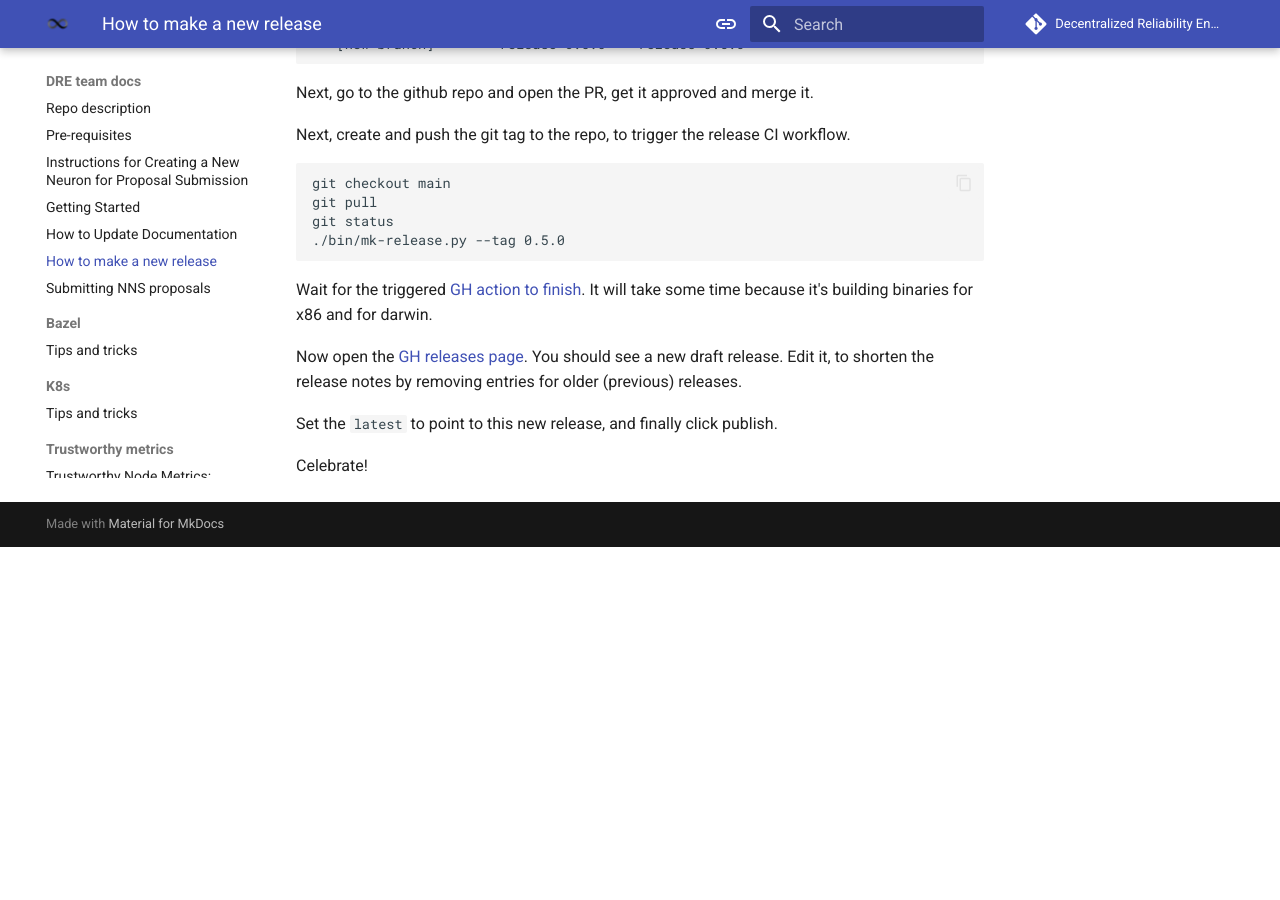
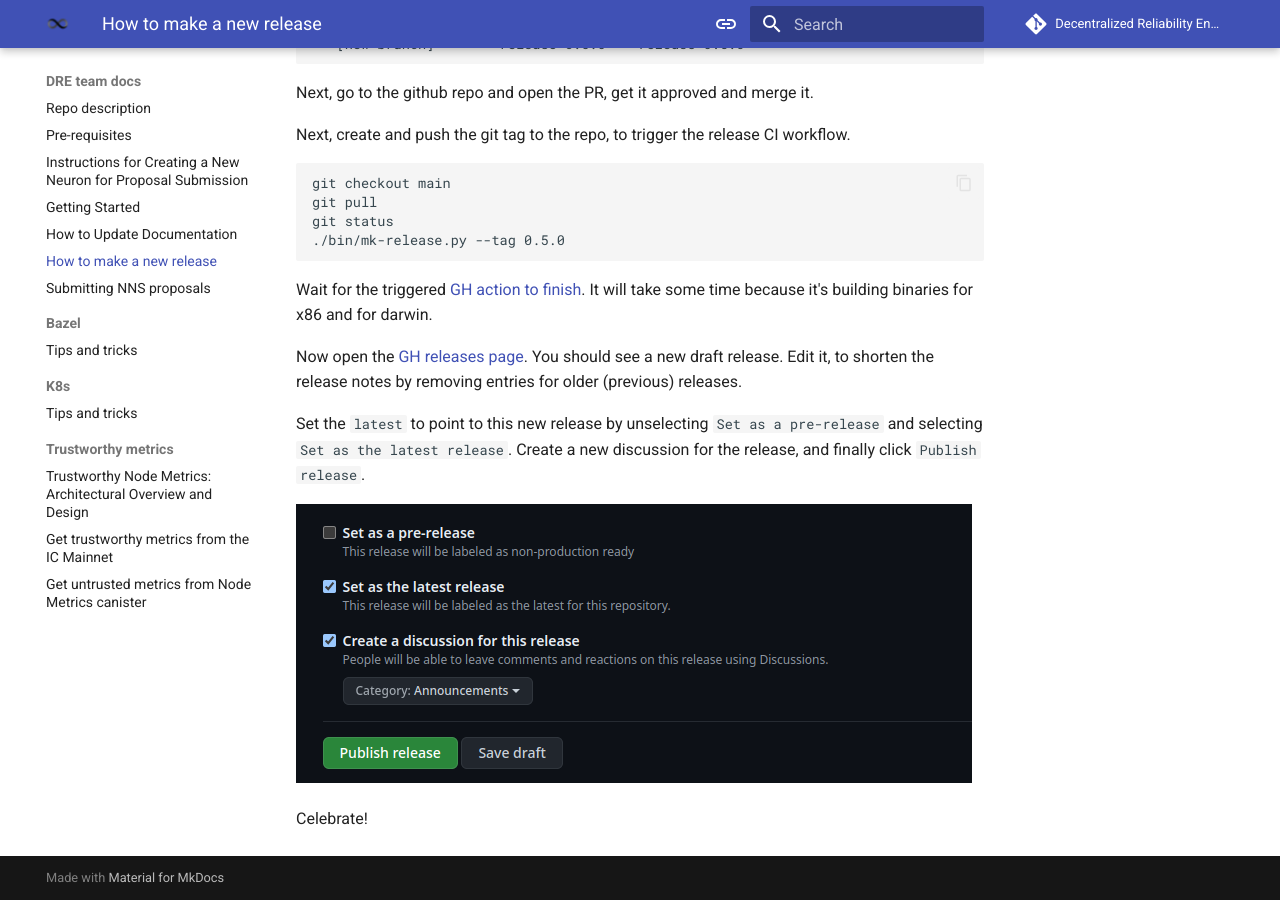
Before and after one commit to dfinity/dre, an MkDocs documentation site: the page built from docs/make-release.md, in a window 1280 px wide and 900 px high, scrolled down 1396 px. Built offline with MkDocs 1.6.1 and Material for MkDocs 9.7.7, drawn with Linux system fonts in a browser that asks for light colours; comment, search, counter and statistics services are not loaded; before the commit the page ends 1943 px from its top, so only the background shows below that.

Commit message:
update docs and add screenshot

```diff
--- a/docs/make-release.md
+++ b/docs/make-release.md
@@ -84,6 +84,8 @@ Wait for the triggered [GH action to finish](https://github.com/dfinity/dre/acti
 Now open the [GH releases page](https://github.com/dfinity/dre/releases).
 You should see a new draft release. Edit it, to shorten the release notes by removing entries for older (previous) releases.
 
-Set the `latest` to point to this new release, and finally click publish.
+Set the `latest` to point to this new release by unselecting `Set as a pre-release` and selecting `Set as the latest release`. Create a new discussion for the release, and finally click `Publish release`.
+
+![make-release-screenshot](make-release-screenshot.png)
 
 Celebrate!
```
Also changed, not shown: docs/make-release-screenshot.png (added).
